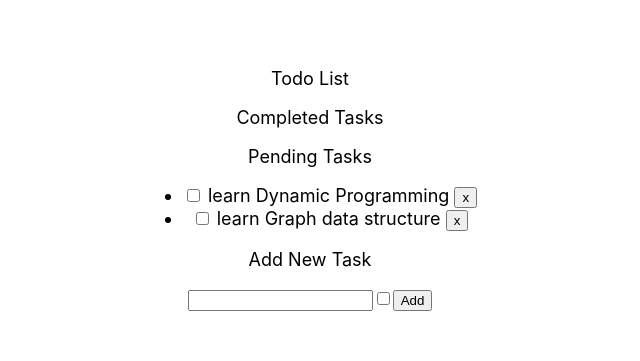
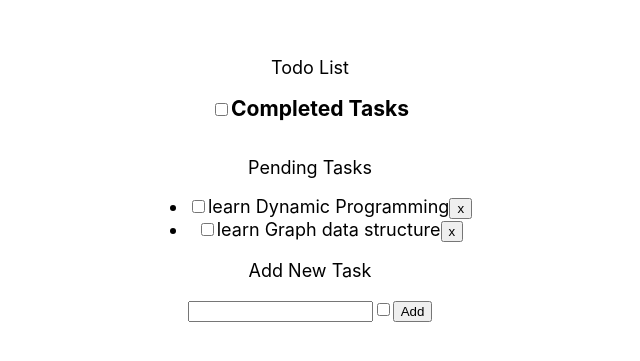
Before and after one commit to Suma249/todo-list, a React (Create React App) app: page / in a window 1280 px wide. Shown: the part 211-572 px from the top of the page, without its empty margins (330-970 px from the left). Built offline with nearby package versions, Linux system fonts and the light colour scheme.

Commit message:
trying to implemnet bulsk sleection and deselction feature

```diff
--- a/src/components/CompletedTasks.js
+++ b/src/components/CompletedTasks.js
@@ -2,11 +2,27 @@ import React, { useContext } from 'react'
 import { GloablContext } from '../context/global'
 
 function CompletedTasks({ task }) {
-    const { deleteTask } = useContext(GloablContext);
+    const { changeTaskStatus, deleteTask } = useContext(GloablContext);
     return (
         <div>
             <li>
-                <input type="checkbox" checked={true} readOnly /> {task.task} <button onClick={() => { if (window.confirm("are you sure you want to delete this task?")) deleteTask(task.id) }} >x</button>
+                <input type="checkbox"
+                    checked={true}
+                    onChange={
+                        () => {
+                            if (window.confirm("mark this task as not completed?"))
+                                changeTaskStatus(task.id)
+                        }}
+                />
+                {task.task}
+                <button
+                    onClick={
+                        () => {
+                            if (window.confirm("are you sure you want to delete this task?"))
+                                deleteTask(task.id)
+                        }
+                    }
+                >x</button>
             </li>
         </div>
     )
--- a/src/components/NotCompletedTasks.js
+++ b/src/components/NotCompletedTasks.js
@@ -7,7 +7,20 @@ function NotCompletedTasks({ task }) {
     return (
         <div>
             <li>
-                <input type="checkbox" checked={false} onChange={() => { if (window.confirm("are you sure you want to mark the task" + task.task + "as completed?, once you mark it you wont be able to unmark it")) changeTaskStatus(task.id) }} /> {task.task} <button onClick={() => { if (window.confirm("are you sure you want to delete this task?")) deleteTask(task.id) }} >x</button>
+                <input
+                    type="checkbox"
+                    checked={false}
+                    onChange={
+                        () => {
+                            if (window.confirm("mark this task as completed?"))
+                                changeTaskStatus(task.id)
+                        }}
+                />
+                {task.task}
+                <button
+                    onClick={() => { if (window.confirm("are you sure you want to delete this task?")) deleteTask(task.id) }} >
+                    x
+                </button>
             </li>
         </div>
     )
--- a/src/components/Tasks.js
+++ b/src/components/Tasks.js
@@ -1,10 +1,11 @@
-import React, { useContext } from 'react'
+import React, { useContext, useState } from 'react'
 import { GloablContext } from '../context/global'
 import CompletedTasks from './CompletedTasks'
 import NotCompletedTasks from './NotCompletedTasks'
 
 export default function Tasks() {
     const { tasks } = useContext(GloablContext)
+    const [selectAll, setSelectAll] = useState(false)
     //console.log(tasks)
     console.log("re rendering tasks component as there was change in parent's state")
     if (tasks === null || tasks.length === 0)
@@ -14,7 +15,10 @@ export default function Tasks() {
     return (
 
         < div >
-            <p className='completedTasks'>Completed Tasks</p>
+            <p className='completedTasks' style={{ display: 'inline-block' }}>
+                <input type='checkbox' checked={selectAll} />
+                <h3 style={{ display: 'inline' }} >Completed Tasks</h3>
+            </p>
             <ul>
                 {
                     completedTasks.map(task => <CompletedTasks key={task.id} task={task} />)
```
